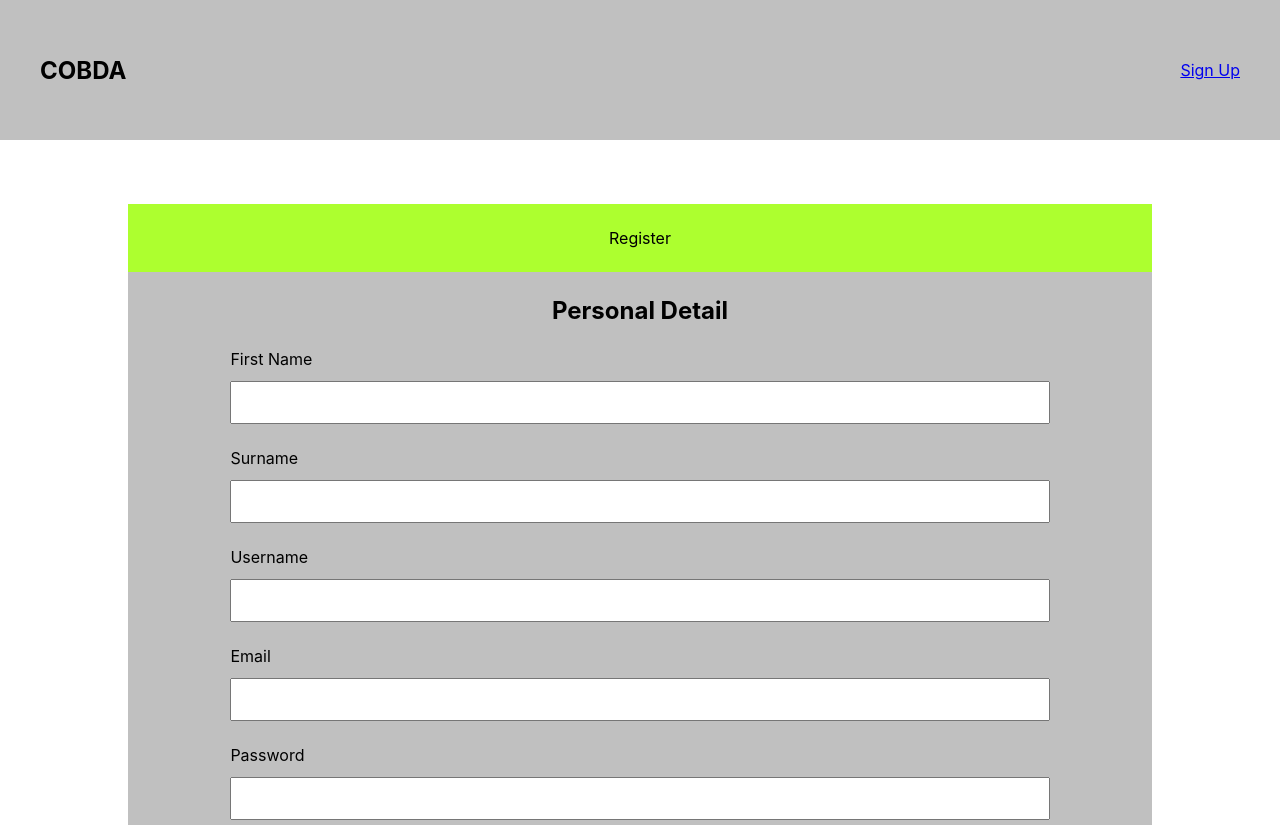
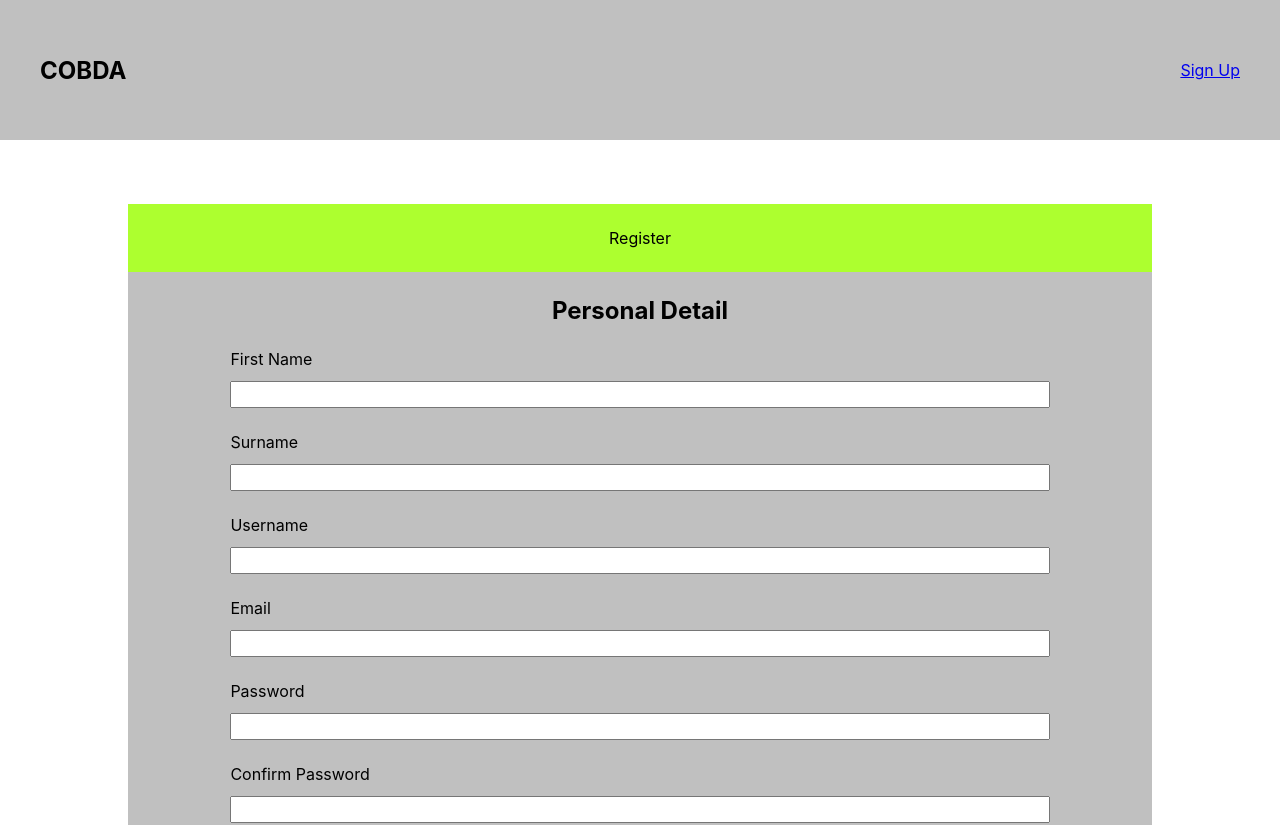
Before and after one commit to Cobda/cobda-web, a Next.js app: page /sign-up in a window 1280 px wide. Shown: the top 825 px of the page. Built offline with nearby package versions, Linux system fonts and the light colour scheme.

Commit message:
[ch65] Refine codes

```diff
--- a/src/components/Footer/index.tsx
+++ b/src/components/Footer/index.tsx
@@ -1,5 +1,7 @@
 import React from 'react'
 
-export default function Footer() {
+const Footer = () => {
   return <div className="footer-container">Footer</div>
 }
+
+export default Footer
--- a/src/components/HomeSection/index.tsx
+++ b/src/components/HomeSection/index.tsx
@@ -1,6 +1,6 @@
 import React from 'react'
 
-export default function HomeSection() {
+const HomeSection = () => {
   return (
     <>
       <section className="home-section">
@@ -38,3 +38,5 @@ export default function HomeSection() {
     </>
   )
 }
+
+export default HomeSection
--- a/src/components/Sidebar/index.tsx
+++ b/src/components/Sidebar/index.tsx
@@ -1,5 +1,7 @@
 import React from 'react'
 
-export default function Sidebar() {
+const Sidebar = () => {
   return <div className="sidebar-container">Sidebar</div>
 }
+
+export default Sidebar
--- a/src/styles/abstracts/_functions.scss
+++ b/src/styles/abstracts/_functions.scss
@@ -6,8 +6,8 @@
   $max: length($values);
   $remValues: '';
   @for $i from 1 through $max {
-    $value: (nth($values, $i));
-    $remValues: #{strip-unit($value) / strip-unit(16px)}rem;
+    $value: strip-unit(nth($values, $i));
+    $remValues: #{$remValues + $value / strip-unit(16px)}rem;
     @if $i < $max {
       $remValues: #{$remValues + ' '};
     }
--- a/src/styles/layouts/_layout-home.scss
+++ b/src/styles/layouts/_layout-home.scss
@@ -28,7 +28,7 @@
   & > main {
     grid-area: main;
 
-    padding: rem(24px) rem(16px);
+    padding: rem(24px 16px);
 
     @include respond-above('md') {
       padding: 4.5% 6%;
--- a/src/styles/layouts/_layout-sign-up.scss
+++ b/src/styles/layouts/_layout-sign-up.scss
@@ -28,7 +28,7 @@
   & > main {
     grid-area: main;
 
-    padding: rem(24px) rem(16px);
+    padding: rem(24px 16px);
 
     @include respond-above('md') {
       padding: 4.5% 6%;
```
Also changed, not shown: src/components/Navbar/index.tsx (+4 -4 lines).
